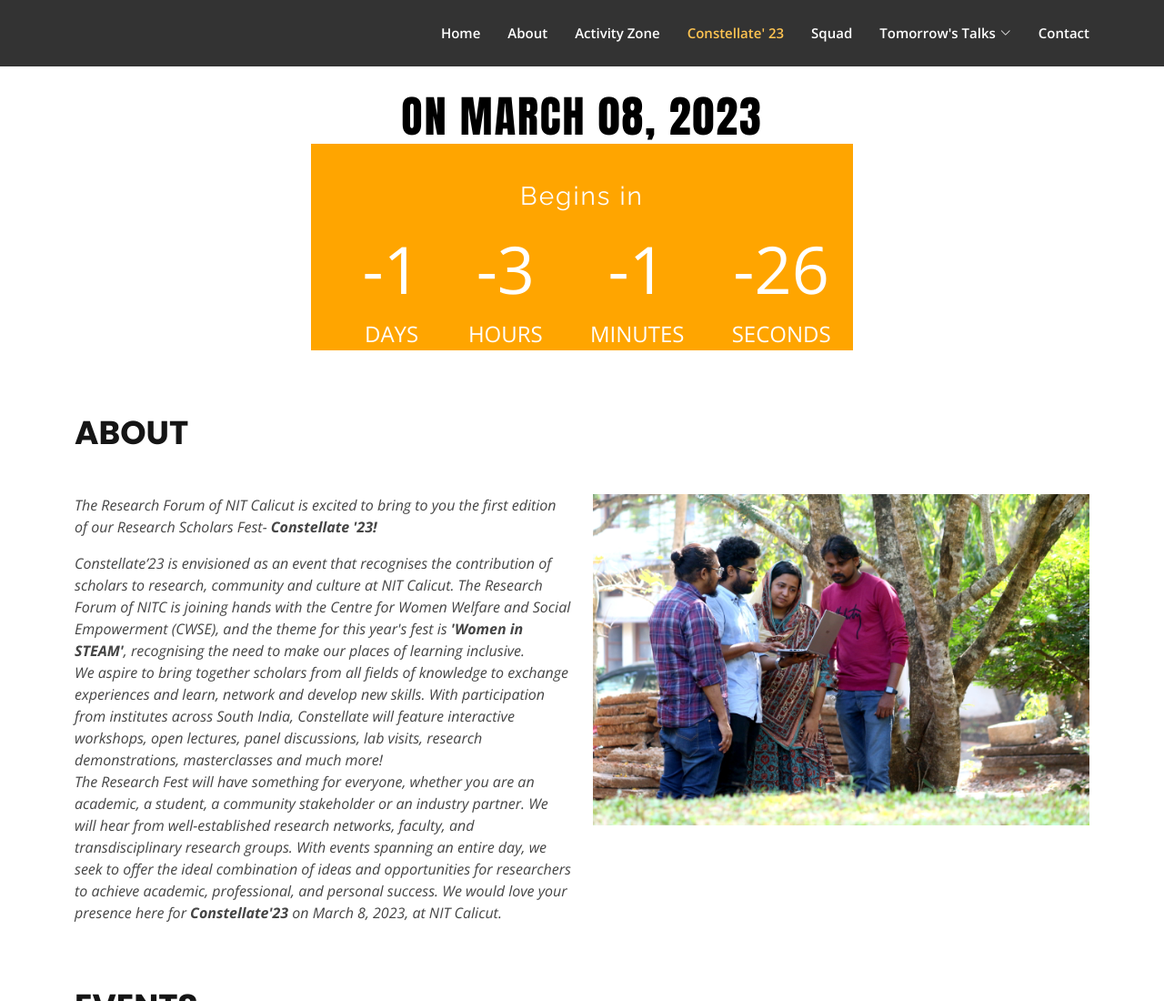
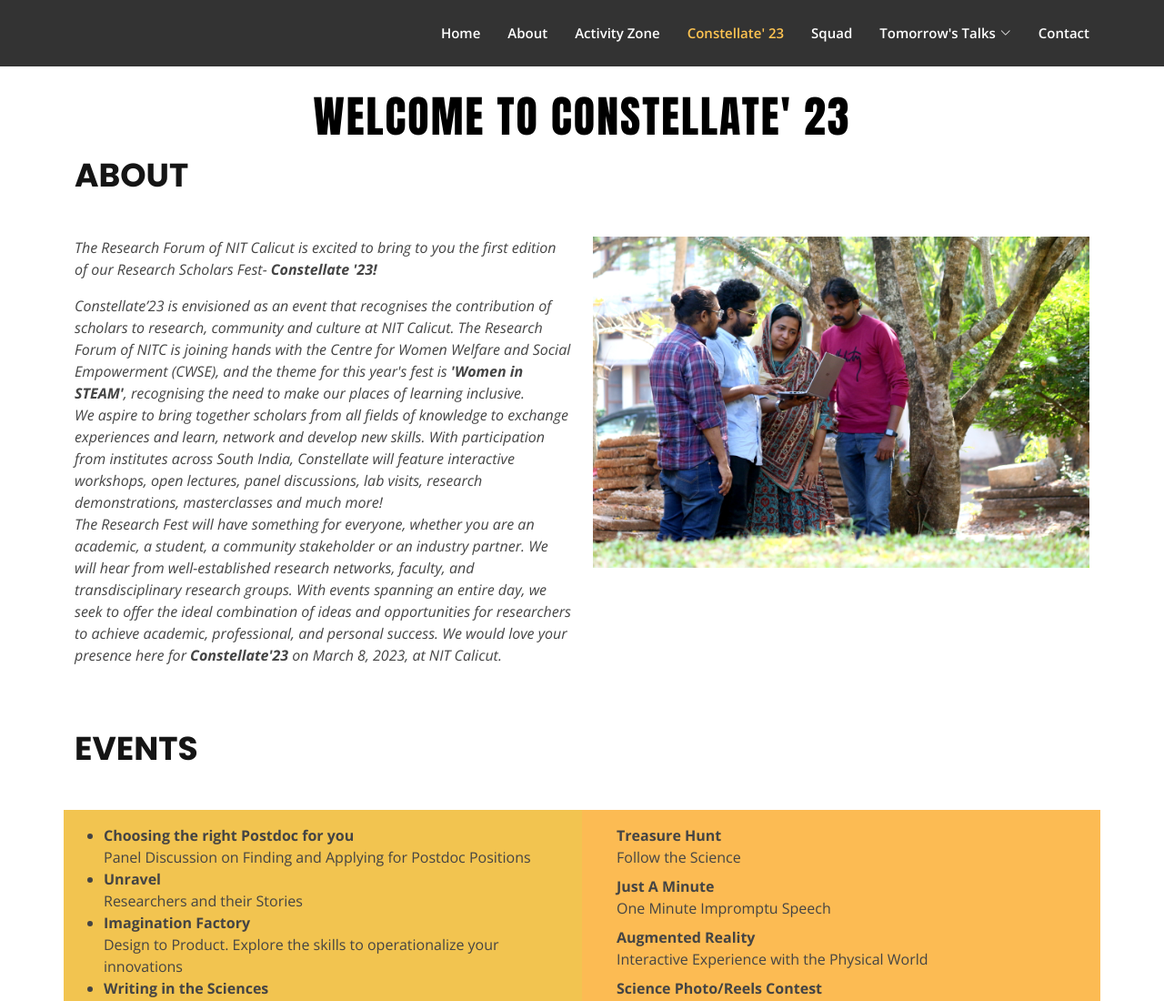
Before and after one commit to researchforumnitc/mywebsite, a website: page rf_nitc/con23.html in a window 1280 px wide. Shown: the top 1100 px of the page at 91% size. Drawn offline with nearby package versions, Linux system fonts and the light colour scheme.

Commit message:
Remover Timer

```diff
--- a/rf_nitc/assets/js/main.js
+++ b/rf_nitc/assets/js/main.js
@@ -287,7 +287,7 @@
   /**
   	Timer
   */
-    let is_timer = select('.timer')
+   /* let is_timer = select('.timer')
     if(is_timer){
       const second = 1000,
           minute = second * 60,
@@ -330,7 +330,7 @@
           }
           //seconds
         }, 0)
-    }
+    }*/
 
   /**
    * Initiate Pure Counter
--- a/rf_nitc/con23.html
+++ b/rf_nitc/con23.html
@@ -89,10 +89,13 @@
     <!-- ======= About Section ======= -->
     <section id="about" class="about">
       <div class="container" data-aos="fade-up">
+        <div class = "timer">
+        <h3 id="timer-h1">Welcome to Constellate' 23</h3>
+        </div>
         <!--<div class="banner">
             <h1></h1>
         </div>-->
-        <div class="timer">
+        <!--<div class="timer">
           <h3 id="timer-h1">On March 08, 2023</h3>
           <h3 id="timer-h2"><br>Begins in</h3>
           <div id="countdown">
@@ -105,7 +108,7 @@
           </div>
         </div>
         <br>
-    <br>
+    <br>-->
     <div class="section-title">
     <p>About</p>
     </div>
```
Also changed, not shown: rf_nitc/changelog.txt.
